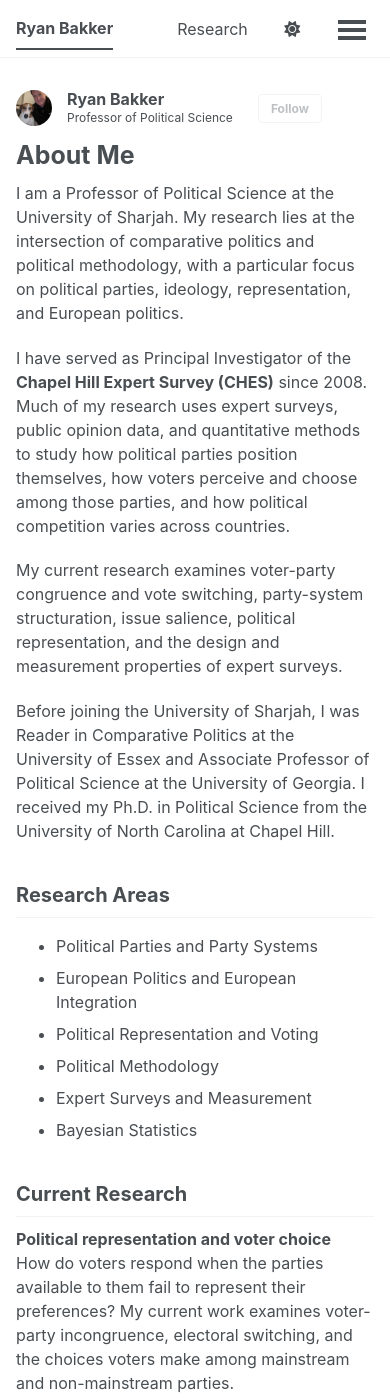
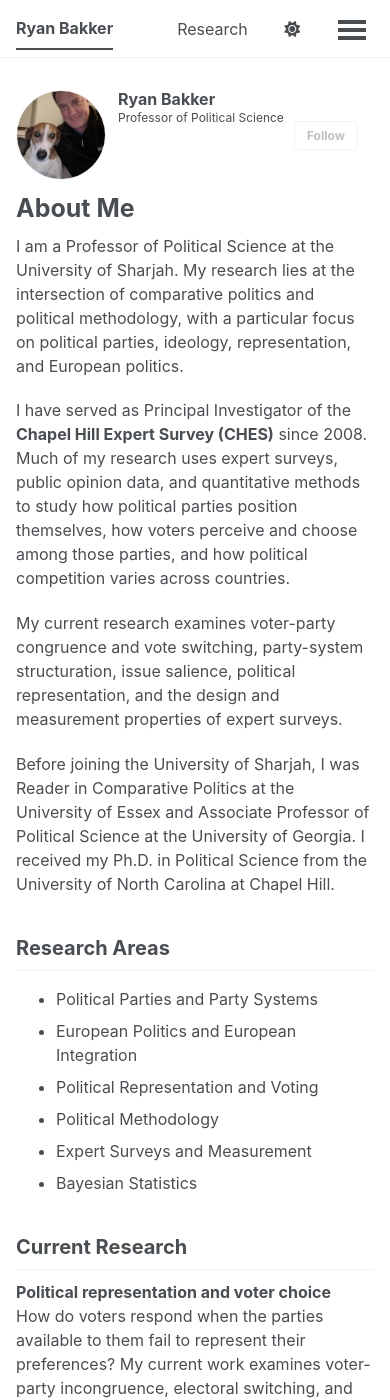
Before and after one commit to ryanbakker-ps/ryanbakker-ps.github.io, a Jekyll site: the page built from _pages/about.md, in a window 390 px wide and 1400 px high. Built offline with Jekyll 4.4.1, drawn with Linux system fonts in a browser that asks for light colours; a style sheet for code colours, icons or effects is not loaded.

Commit message:
Update _sidebar.scss

```diff
--- a/_sass/layout/_sidebar.scss
+++ b/_sass/layout/_sidebar.scss
@@ -322,3 +322,24 @@
     }
   }
 }
+
+/* Custom mobile author profile */
+@media screen and (max-width: 1023px) {
+  .author__avatar {
+    width: 90px !important;
+  }
+
+  .author__avatar img {
+    width: 90px !important;
+    max-width: 90px !important;
+    height: 90px;
+    object-fit: cover;
+    padding: 0;
+    border: 1px solid var(--global-border-color);
+  }
+
+  .author__content {
+    padding-left: 12px;
+    padding-right: 10px;
+  }
+}
```
